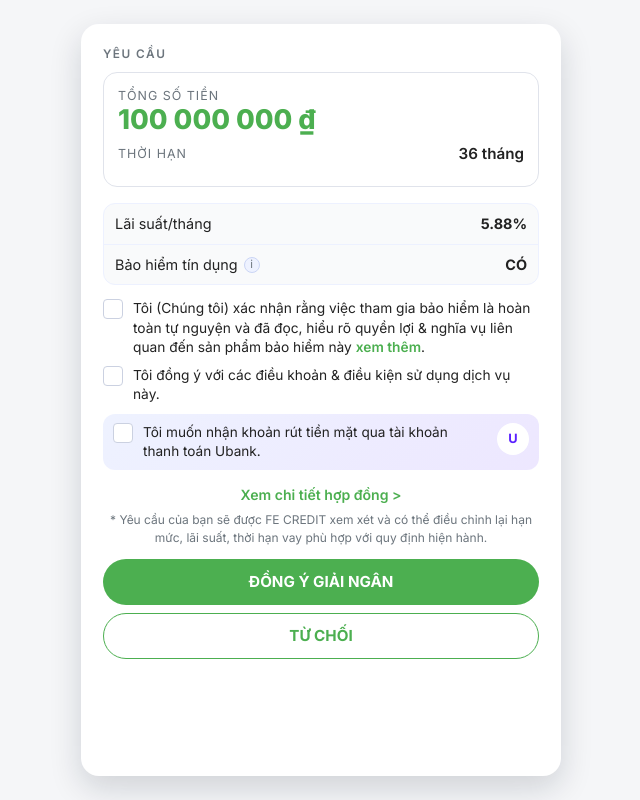
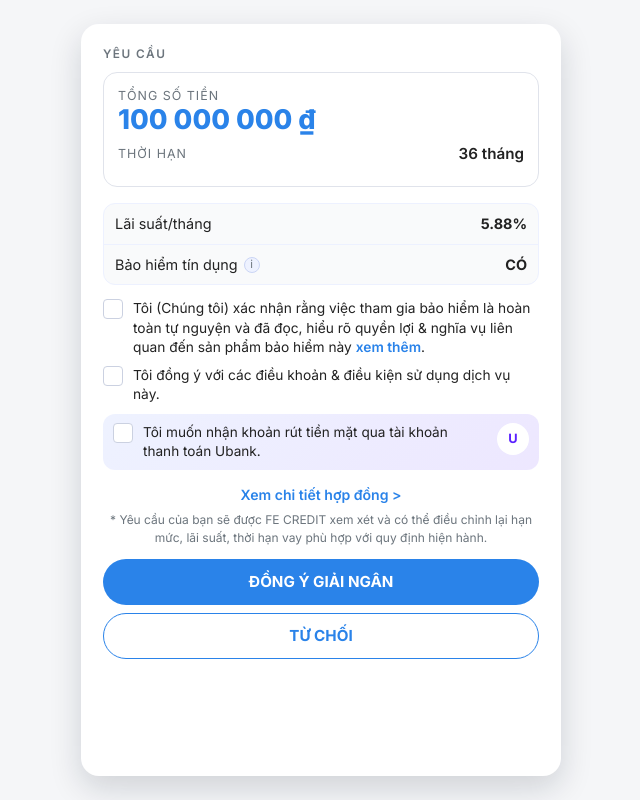
Before and after one commit to thuytrangely318-stack/vaytieudung, a website: page pages/step5.html in a window 1280 px wide. Shown: the whole page, without its empty margins (319-959 px from the left). Drawn offline with nearby package versions, Linux system fonts and the light colour scheme.

Commit message:
Update step5.html

```diff
--- a/pages/step5.html
+++ b/pages/step5.html
@@ -23,7 +23,7 @@
 
     <style>
       :root {
-        --fe-green: #4caf50;
+        --fe-green: #2a83e9;
         --fe-green-dark: #2e7d32;
         --fe-bg: #f5f6f8;
         --fe-text-main: #222222;
```
